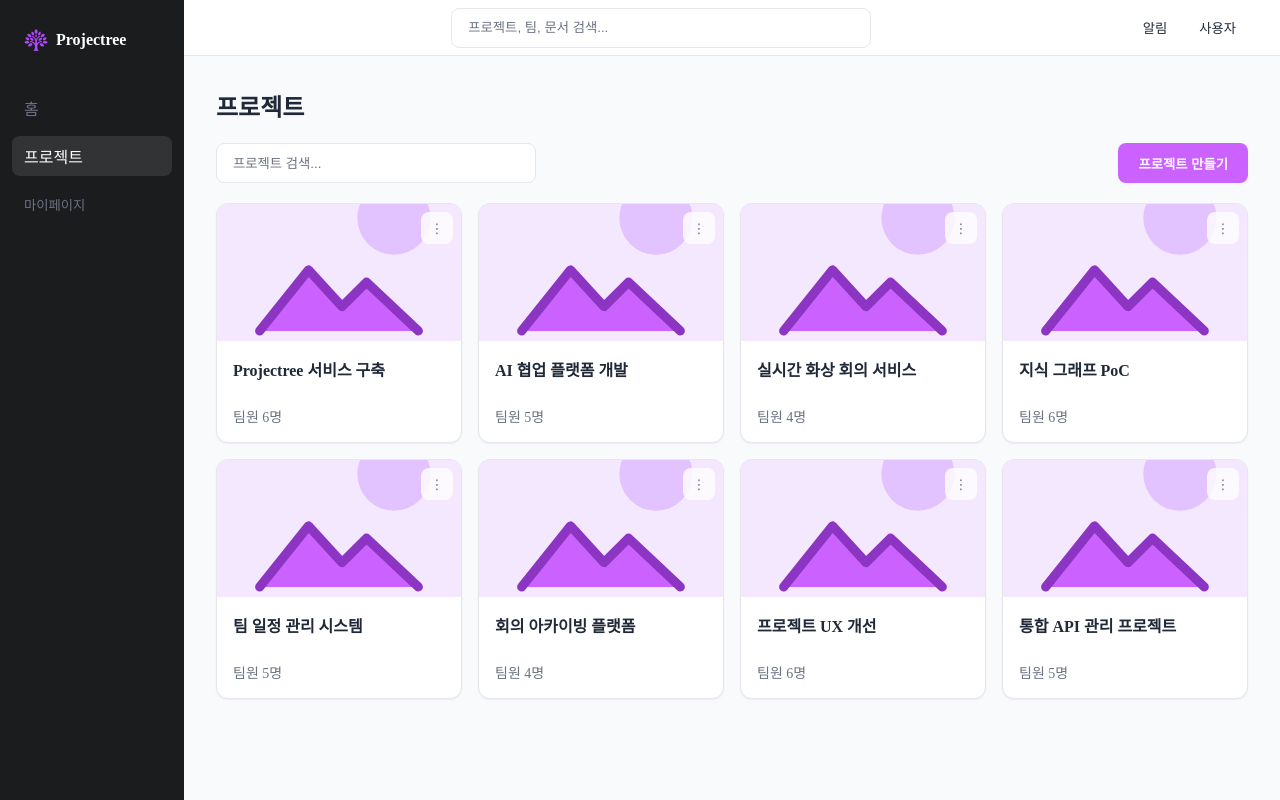
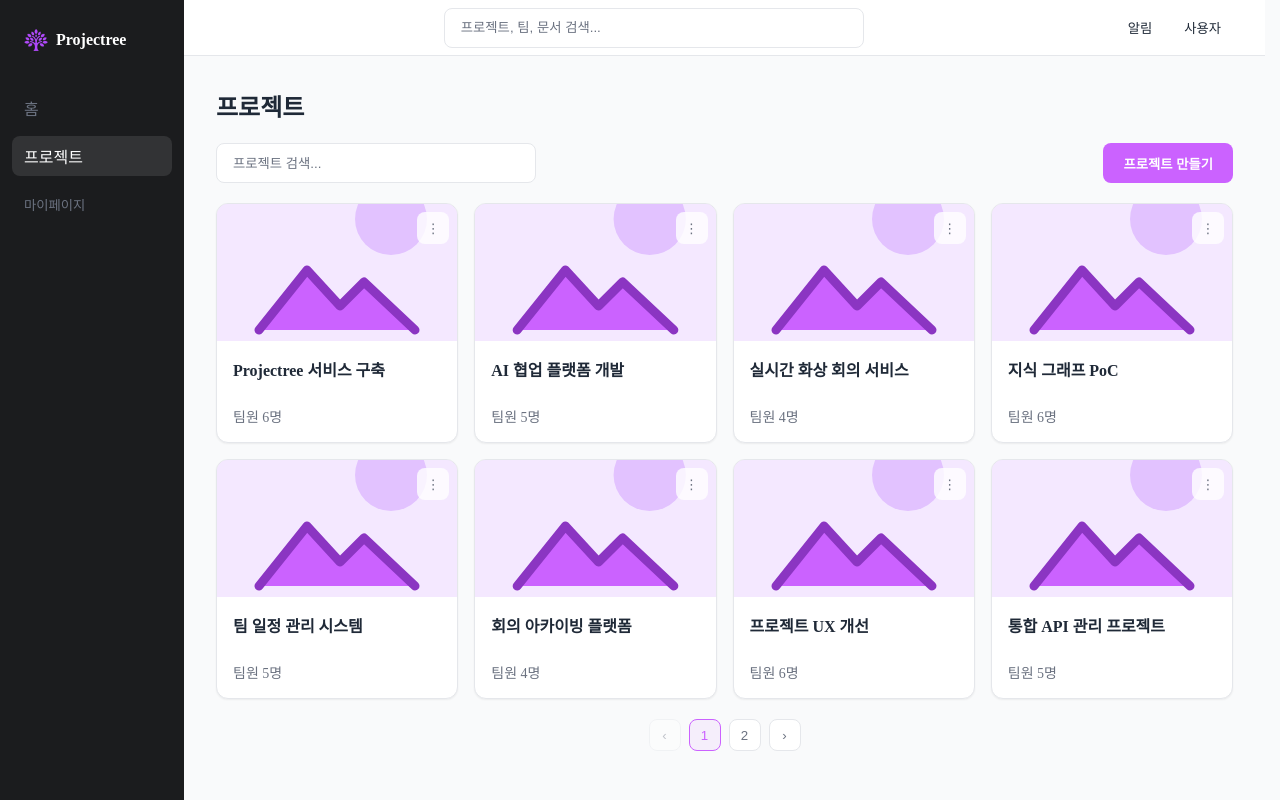
Before and after one commit to Tokwasp/Projectree, a React (Vite) app in the folder Frontend/: page /projects in a window 1280 px wide. Built offline with nearby package versions, Linux system fonts and the light colour scheme.

Commit message:
S15P11D205-63: feat: 프로젝트 목록 페이지네이션 구현

```diff
--- a/Frontend/src/components/project/ProjectListSection.tsx
+++ b/Frontend/src/components/project/ProjectListSection.tsx
@@ -1,4 +1,5 @@
 import ProjectCard from "./ProjectCard";
+import ProjectPagination from "./ProjectPagination";
 import ProjectToolbar from "./ProjectToolbar";
 import type { ProjectSummary } from "../../types/Project";
 import style from "../../css/components/project/ProjectListSection.module.css";
@@ -6,13 +7,19 @@ import style from "../../css/components/project/ProjectListSection.module.css";
 interface ProjectListSectionProps {
   projects: ProjectSummary[];
   searchKeyword: string;
+  currentPage: number;
+  totalPages: number;
   onSearchChange: (value: string) => void;
+  onPageChange: (page: number) => void;
 }
 
 export default function ProjectListSection({
   projects,
   searchKeyword,
+  currentPage,
+  totalPages,
   onSearchChange,
+  onPageChange,
 }: ProjectListSectionProps) {
   return (
     <section className={style.section}>
@@ -32,6 +39,11 @@ export default function ProjectListSection({
       ) : (
         <p className={style.emptyMessage}>검색 결과가 없습니다.</p>
       )}
+      <ProjectPagination
+        currentPage={currentPage}
+        totalPages={totalPages}
+        onPageChange={onPageChange}
+      />
     </section>
   );
 }
--- /dev/null
+++ b/Frontend/src/components/project/ProjectPagination.tsx
@@ -0,0 +1,57 @@
+import style from "../../css/components/project/ProjectPagination.module.css";
+
+interface ProjectPaginationProps {
+  currentPage: number;
+  totalPages: number;
+  onPageChange: (page: number) => void;
+}
+
+export default function ProjectPagination({
+  currentPage,
+  totalPages,
+  onPageChange,
+}: ProjectPaginationProps) {
+  if (totalPages <= 1) {
+    return null;
+  }
+
+  const pages = Array.from({ length: totalPages }, (_, index) => index + 1);
+
+  return (
+    <nav className={style.pagination} aria-label="프로젝트 페이지">
+      <button
+        className={style.pageButton}
+        type="button"
+        disabled={currentPage === 1}
+        aria-label="이전 페이지"
+        onClick={() => onPageChange(currentPage - 1)}
+      >
+        ‹
+      </button>
+
+      {pages.map((page) => (
+        <button
+          className={`${style.pageButton} ${
+            page === currentPage ? style.pageButtonActive : ""
+          }`}
+          type="button"
+          key={page}
+          aria-current={page === currentPage ? "page" : undefined}
+          onClick={() => onPageChange(page)}
+        >
+          {page}
+        </button>
+      ))}
+
+      <button
+        className={style.pageButton}
+        type="button"
+        disabled={currentPage === totalPages}
+        aria-label="다음 페이지"
+        onClick={() => onPageChange(currentPage + 1)}
+      >
+        ›
+      </button>
+    </nav>
+  );
+}
--- /dev/null
+++ b/Frontend/src/css/components/project/ProjectPagination.module.css
@@ -0,0 +1,33 @@
+.pagination {
+  display: flex;
+  align-items: center;
+  justify-content: center;
+  gap: var(--space-2);
+}
+
+.pageButton {
+  min-width: var(--space-8);
+  height: var(--space-8);
+  padding: 0 var(--space-2);
+  color: var(--color-secondary);
+  background: var(--color-white);
+  border: 1px solid var(--color-border);
+  border-radius: var(--radius-md);
+  cursor: pointer;
+}
+
+.pageButton:hover:not(:disabled) {
+  color: var(--color-primary);
+  border-color: var(--color-primary);
+}
+
+.pageButtonActive {
+  color: var(--color-primary);
+  border-color: var(--color-primary);
+  background: rgb(203 98 255 / 8%);
+}
+
+.pageButton:disabled {
+  cursor: not-allowed;
+  opacity: 0.4;
+}
--- a/Frontend/src/css/layout/AppLayout.module.css
+++ b/Frontend/src/css/layout/AppLayout.module.css
@@ -18,6 +18,7 @@
   height: 100vh;
   margin-left: var(--app-sidebar-width);
   overflow-y: auto;
+  scrollbar-gutter: stable;
 }
 
 .header {
--- a/Frontend/src/mocks/ProjectMocks.ts
+++ b/Frontend/src/mocks/ProjectMocks.ts
@@ -66,4 +66,68 @@ export const mockProjects: ProjectSummary[] = [
     createdAt: "2026-07-22T15:10:00",
     thumbnailUrl: projectPlaceholder,
   },
+    {
+    projectId: 9,
+    title: "스마트 업무 관리 서비스",
+    ownerName: "오싸피",
+    memberCount: 4,
+    createdAt: "2026-07-23T09:20:00",
+    thumbnailUrl: projectPlaceholder,
+  },
+  {
+    projectId: 10,
+    title: "AI 문서 분석 플랫폼",
+    ownerName: "임싸피",
+    memberCount: 6,
+    createdAt: "2026-07-23T10:30:00",
+    thumbnailUrl: projectPlaceholder,
+  },
+  {
+    projectId: 11,
+    title: "온라인 협업 보드",
+    ownerName: "신싸피",
+    memberCount: 5,
+    createdAt: "2026-07-23T11:40:00",
+    thumbnailUrl: projectPlaceholder,
+  },
+  {
+    projectId: 12,
+    title: "실시간 알림 시스템",
+    ownerName: "조싸피",
+    memberCount: 4,
+    createdAt: "2026-07-23T13:00:00",
+    thumbnailUrl: projectPlaceholder,
+  },
+  {
+    projectId: 13,
+    title: "통합 일정 관리 도구",
+    ownerName: "문싸피",
+    memberCount: 6,
+    createdAt: "2026-07-24T09:10:00",
+    thumbnailUrl: projectPlaceholder,
+  },
+  {
+    projectId: 14,
+    title: "데이터 시각화 대시보드",
+    ownerName: "배싸피",
+    memberCount: 5,
+    createdAt: "2026-07-24T10:20:00",
+    thumbnailUrl: projectPlaceholder,
+  },
+  {
+    projectId: 15,
+    title: "팀 회고 관리 서비스",
+    ownerName: "강싸피",
+    memberCount: 4,
+    createdAt: "2026-07-24T11:30:00",
+    thumbnailUrl: projectPlaceholder,
+  },
+  {
+    projectId: 16,
+    title: "프로젝트 문서 검색",
+    ownerName: "송싸피",
+    memberCount: 6,
+    createdAt: "2026-07-24T14:00:00",
+    thumbnailUrl: projectPlaceholder,
+  },
 ];
--- a/Frontend/src/pages/ProjectPage.tsx
+++ b/Frontend/src/pages/ProjectPage.tsx
@@ -2,8 +2,11 @@ import { useState } from "react";
 import ProjectListSection from "../components/project/ProjectListSection";
 import { mockProjects } from "../mocks/ProjectMocks";
 
+const PROJECTS_PER_PAGE = 8;
+
 export default function ProjectPage() {
   const [searchKeyword, setSearchKeyword] = useState("");
+  const [currentPage, setCurrentPage] = useState(1);
 
   const normalizedKeyword = searchKeyword.trim().toLowerCase();
 
@@ -11,11 +14,26 @@ export default function ProjectPage() {
     project.title.toLowerCase().includes(normalizedKeyword),
   );
 
+  const totalPages = Math.ceil(filteredProjects.length / PROJECTS_PER_PAGE);
+  const startIndex = (currentPage - 1) * PROJECTS_PER_PAGE;
+  const paginatedProjects = filteredProjects.slice(
+    startIndex,
+    startIndex + PROJECTS_PER_PAGE,
+  );
+
+  const handleSearchChange = (value: string) => {
+    setSearchKeyword(value);
+    setCurrentPage(1);
+  };
+
   return (
     <ProjectListSection
-      projects={filteredProjects}
+      projects={paginatedProjects}
       searchKeyword={searchKeyword}
-      onSearchChange={setSearchKeyword}
+      currentPage={currentPage}
+      totalPages={totalPages}
+      onSearchChange={handleSearchChange}
+      onPageChange={setCurrentPage}
     />
   );
 }
```
